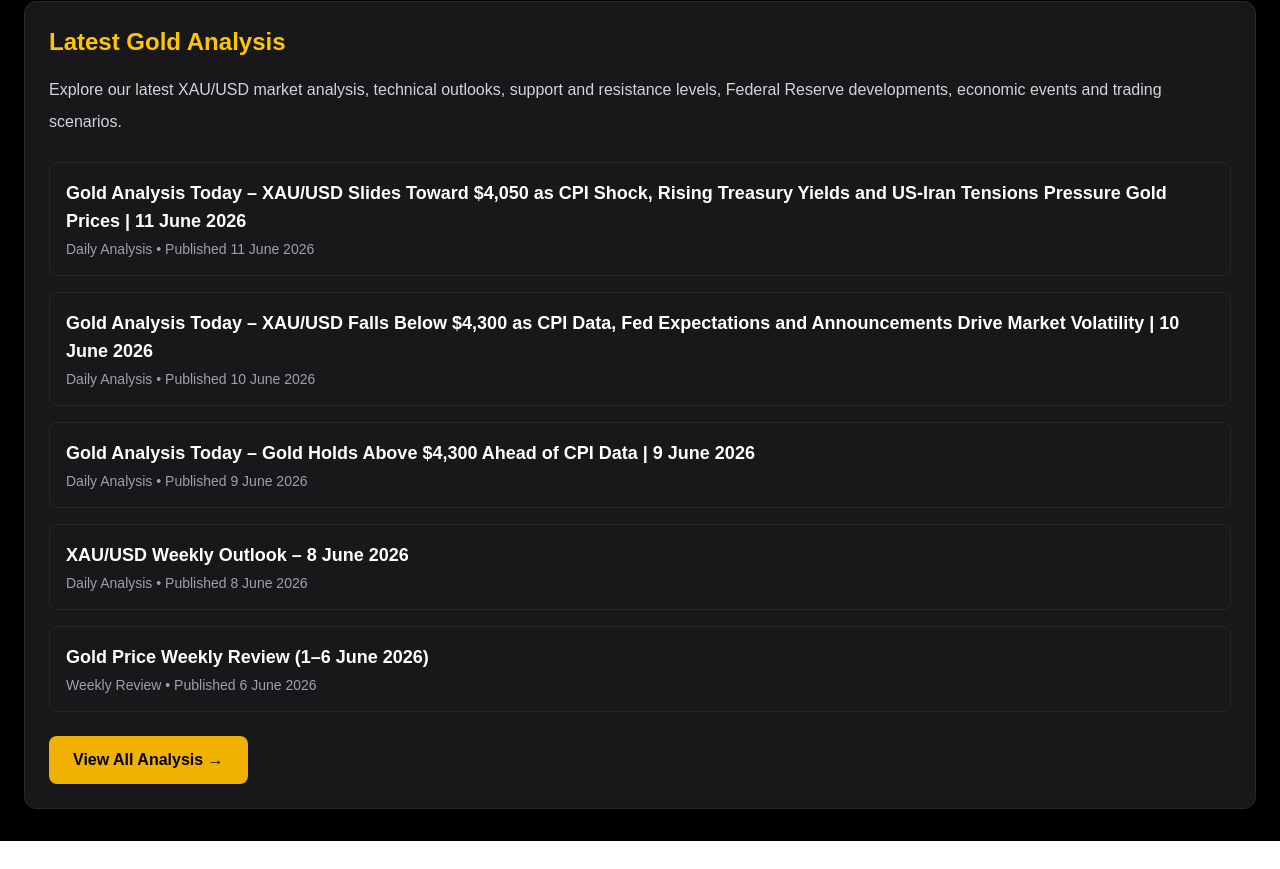
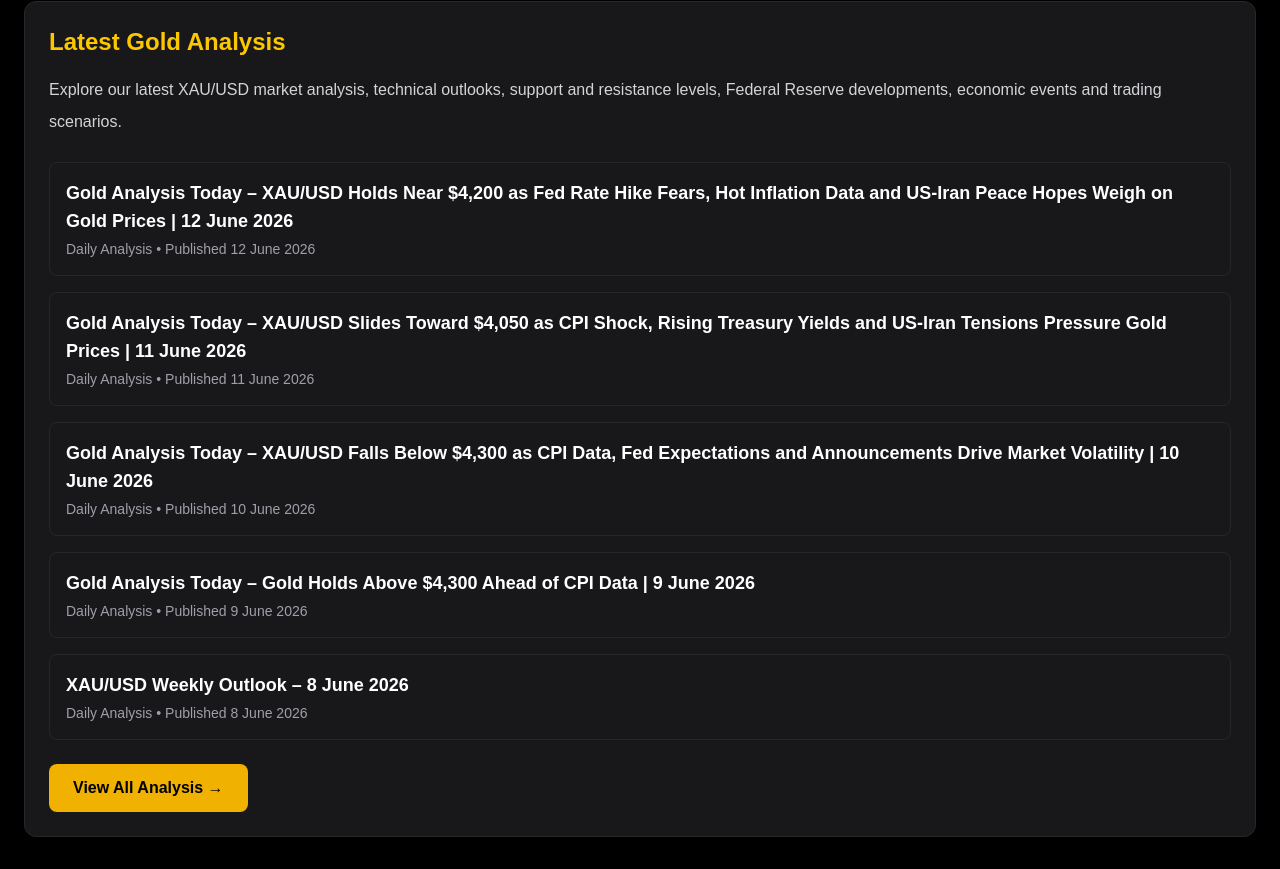
Before and after one commit to CSOoi1181/gold-trader-hub, a Next.js app: page / in a window 1280 px wide. Shown: the part 3974-4843 px from the top of the page. Before the commit the page ends 4815 px from the top, so only its background shows below. Built offline with nearby package versions, Linux system fonts and the light colour scheme.

Commit message:
Update homepage's latest gold analysis 12 June 2026

```diff
--- a/app/page.tsx
+++ b/app/page.tsx
@@ -60,6 +60,19 @@ export default function Home() {
           <div className="space-y-4">
 
             <Link
+              href="/analysis/gold-analysis-2026-06-12"
+              className="block border border-zinc-800 rounded-lg p-4 hover:border-yellow-400 transition"
+            >
+              <h3 className="text-lg font-semibold text-white">
+                Gold Analysis Today – XAU/USD Holds Near $4,200 as Fed Rate Hike Fears, Hot Inflation Data and US-Iran Peace Hopes Weigh on Gold Prices | 12 June 2026
+              </h3>
+
+              <p className="text-zinc-400 text-sm mt-1">
+                Daily Analysis • Published 12 June 2026
+              </p>
+            </Link>
+
+            <Link
               href="/analysis/gold-analysis-2026-06-11"
               className="block border border-zinc-800 rounded-lg p-4 hover:border-yellow-400 transition"
             >
@@ -111,19 +124,6 @@ export default function Home() {
               </p>
             </Link>
 
-            <Link
-              href="/analysis/gold-analysis-2026-06-06"
-              className="block border border-zinc-800 rounded-lg p-4 hover:border-yellow-400 transition"
-            >
-              <h3 className="text-lg font-semibold text-white">
-                Gold Price Weekly Review (1–6 June 2026)
-              </h3>
-
-              <p className="text-zinc-400 text-sm mt-1">
-                Weekly Review • Published 6 June 2026
-              </p>
-            </Link>
-
           </div>
 
           <Link
```
